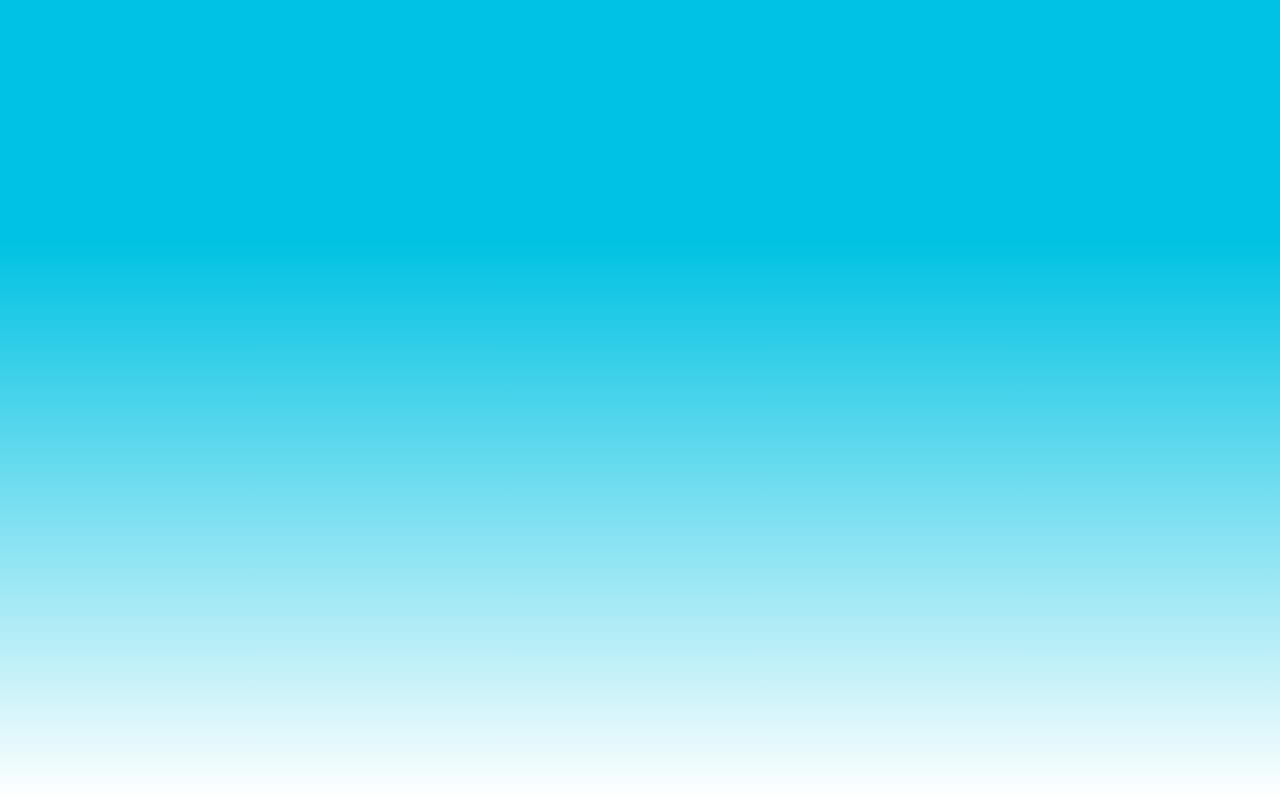
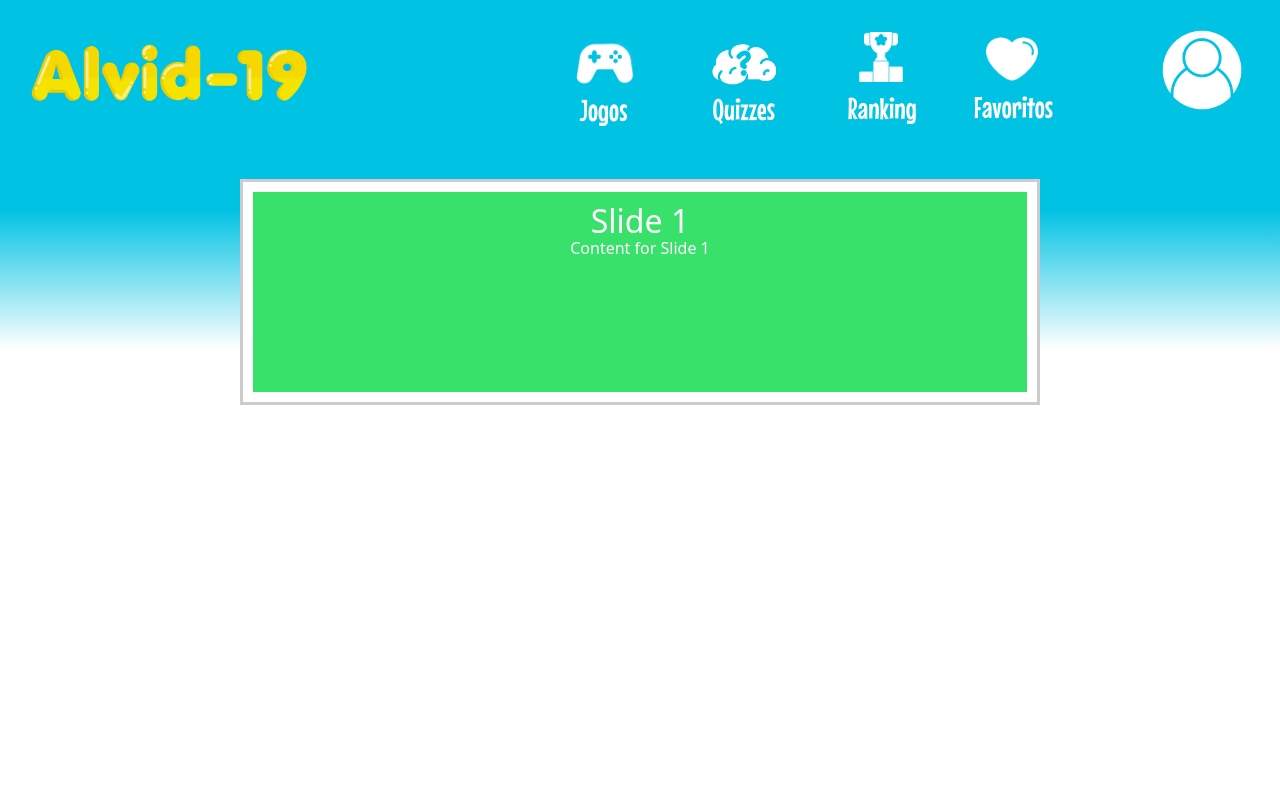
Before and after one commit to Joao-Carmo/Projeto-1, a plain HTML site: page Alvid-19/HTML/home_page.html in a window 1280 px wide. Drawn offline with nearby package versions, Linux system fonts and the light colour scheme.

Commit message:
Mudança Duda

```diff
--- a/Alvid-19/CSS/home_page.css
+++ b/Alvid-19/CSS/home_page.css
@@ -1,17 +1,193 @@
-
 @font-face {
     font-family: 'FonteSite';
     src: url("../Fonts/MouseMemoirs-Regular.ttf");
 }
 
-*{   /*Configuração global das css*/
+/* body {
+    background-image: linear-gradient(to top,#ffffff,#00C2E3 70%);
+    background-attachment: scroll;
+} */
+
+#menuLinks {
+    font-family: 'FonteSite';
+    src: url("../Fonts/MouseMemoirs-Regular.ttf");
+    font-size: 20px;
+    color: white;
+}
+
+/* Logo Alvid */
+#iconAlvid {
+    display: flex;
+    position: relative;
+    bottom: 20px;
+    left: 5px;
+}
+
+/* Ícone Perfil */
+#iconPerfil {
+    display: flex;
+    position: relative;
+    top: 6px;
+    right: 6px;
+}
+
+/* Ícone+texto "Ranking" */
+#iconRanking {
+    display: flex;
+    position: relative;
+    top: 8px;
+    right: 20px;
+} #iconTextRanking {
+    display: flex;
+    position: relative;
+    top: 12px;
+    right: 28px;
+    font-size: 30px;
+}
+
+/* Ícone+texto "Favoritos" */
+#iconFavoritos {
+    display: flex;
+    position: relative;
+    top: 9px;
+    right: 7px;
+} #iconTextFavoritos {
+    display: flex;
+    position: relative;
+    top: 9px;
+    right: 19px;
+    font-size: 30px;
+}
+
+/* Ícone+texto "Quizzes" */
+#iconQuizzes {
+    display: flex;
+    position: relative;
+    top: 5px;
+    right: 49px;
+} #iconTextQuizzes {
+    display: flex;
+    position: relative;
+    bottom: 7px;
+    font-size: 30px;
+    right: 45px;
+}
+
+/* Ícone+texto "Jogos" */
+#iconJogos {
+    display: flex;
+    position: relative;
+    top: 10px;
+    right: 75px;
+} #iconTextJogos {
+    display: flex;
+    position: relative;
+    top: 4px;
+    right: 70px;
+    font-size: 30px;
+}
+
+
+
+a:link , a:visited {
+    text-decoration: none;
+}
+
+/* a:hover , a:active {
+    size: 50px;
+} */
+
+#container{
+    background-image: linear-gradient(to top,#ffffff,#00C2E3 40%);
+    background-attachment: scroll;
     height: 100%;
 }
 
-body{
-    background-image: linear-gradient(to top,white,#00C2E3 70%);
+/* Carrossel */
+#slider{
+    margin: 0 auto;
+    width: 800px;
+    max-width: 100%;
+    text-align: center;
+}
 
-    background-attachment: scroll;
+#slider input[type=radio]{
+    display: none;
+}
 
+#slider label{
+    cursor: pointer;
+    text-decoration: none;
+}
 
+#slider{
+    padding: 10px;
+    border: 3px solid #ccc;
+    background: #fff;
+    position: relative;
+    z-index: 1;
 }
+
+#overflow{
+    width: 100%;
+    overflow: hidden;
+}
+#slide1:checked ~ #slides .inner{
+    margin-left: 0;
+}
+#slide2:checked ~ #slides .inner{
+    margin-left: -100%;
+}
+#slide3:checked ~ #slides .inner{
+    margin-left: -200%;
+}
+#slider .inner{
+    transition: margin-left 800ms cubic-bezier(0.770, 0.000, 0.175, 1.000);
+    width: 400%;
+    line-height: 0;
+    height: 200px;
+}
+#slider .slide{
+    width: 25%;
+    float: left;
+    display: block;
+    height: 100%;
+    color: #fff;
+}
+
+#slider .slide_1{
+    background: #38E169 ;
+}
+#slider .slide_2{
+    background: #38E169 ;
+}
+#slider .slide_3{
+    background: #38E169 ;
+}
+
+.slide-content{
+    padding: 10px;
+}
+#controls{
+    margin: -130px 0 0 0;
+    width: 100%;
+    height: 50px;
+    z-index: 3;
+    position: relative;
+}
+
+#controls label{
+    transition: opacity 0.2s ease-out;
+    display: none;
+    width: 50px;
+    height: 50px;
+    opacity: .4;
+}
+#controls label:hover{
+    opacity: 1;
+}
+#slide1:checked ~ #controls label:nth-child(2),
+#slide1:checked ~ #controls label:nth-child(3),
+#slide1:checked ~ #controls label:nth-child(4){
+background: ;
+}
--- a/Alvid-19/HTML/home_page.html
+++ b/Alvid-19/HTML/home_page.html
@@ -17,5 +17,74 @@
 </head>
 <body>
 
+  <div class="container-fluid" id="container">
+    <!-- linha do menu -->
+    <div class="row" id="menu">
+        <div class="col-4">
+            <a href="home_page.html">
+                <img src="../Images/logo_alvid.png" width="300px" alt="Ícone logo" id="iconAlvid">
+            </a>
+        </div>
+        <div class="col-8">
+            <a href="home_page.html" class="my-4 mr-3 ml-5 float-right" id="menuLinks">
+                <img src="../Images/perfil.png" width="80px" alt="Ícone perfil" id="iconPerfil">
+            </a>
+            <a href="home_page.html" class="my-4 mr-5 ml-4 float-right" id="menuLinks">
+                <img src="../Images/favoritos.png" width="52px" alt="Ícone favoritos" id="iconFavoritos">
+                <p id="iconTextFavoritos">Favoritos</p>
+            </a>
+            <a href="home_page.html" class="my-4 mx-4 float-right" id="menuLinks">
+                <img src="../Images/ranking.png" width="50px" alt="Ícone ranking" id="iconRanking">
+                <p id="iconTextRanking">Ranking</p>
+            </a>
+            <a href="home_page.html" class="my-4 mx-4 float-right" id="menuLinks">
+                <img src="../Images/quizz.png" width="70px" alt="Ícone quizzes" id="iconQuizzes">
+                <p id="iconTextQuizzes">Quizzes</p>
+            </a>
+            <a href="home_page.html" class="my-4 mx-4 float-right" id="menuLinks">
+                <img src="../Images/jogos.png" width="60px" alt="Ícone jogos" id="iconJogos">
+                <p id="iconTextJogos">Jogos</p>
+            </a>
+        </div>
+    </div>
+    <!-- Carrossel -->
+    <div id="slider">
+        <input type="radio" name="slider" id="slide1" checked>
+        <input type="radio" name="slider" id="slide2">
+        <input type="radio" name="slider" id="slide3">
+        <div id="overflow">
+            <div class="inner">
+              <div class="slide slide_1">
+                <div class="slide-content">
+                  <h2>Slide 1</h2>
+                  <p>Content for Slide 1</p>
+                </div>
+              </div>
+              <div class="slide slide_2">
+                <div class="slide-content">
+                  <h2>Slide 2</h2>
+                  <p>Content for Slide 2</p>
+                </div>
+              </div>
+              <div class="slide slide_3">
+                <div class="slide-content">
+                  <h2>Slide 3</h2>
+                  <p>Content for Slide 3</p>
+                </div>
+              </div>
+            </div>
+        </div>
+    </div>
+    <div id="controls">
+      <label for="slide1"></label>
+      <label for="slide2"></label>
+      <label for="slide3"></label>
+    </div>
+    <div id="bullets">
+      <label for="slide1"></label>
+      <label for="slide2"></label>
+      <label for="slide3"></label>
+    </div>
+</div>
 </body>
 </html>
```
